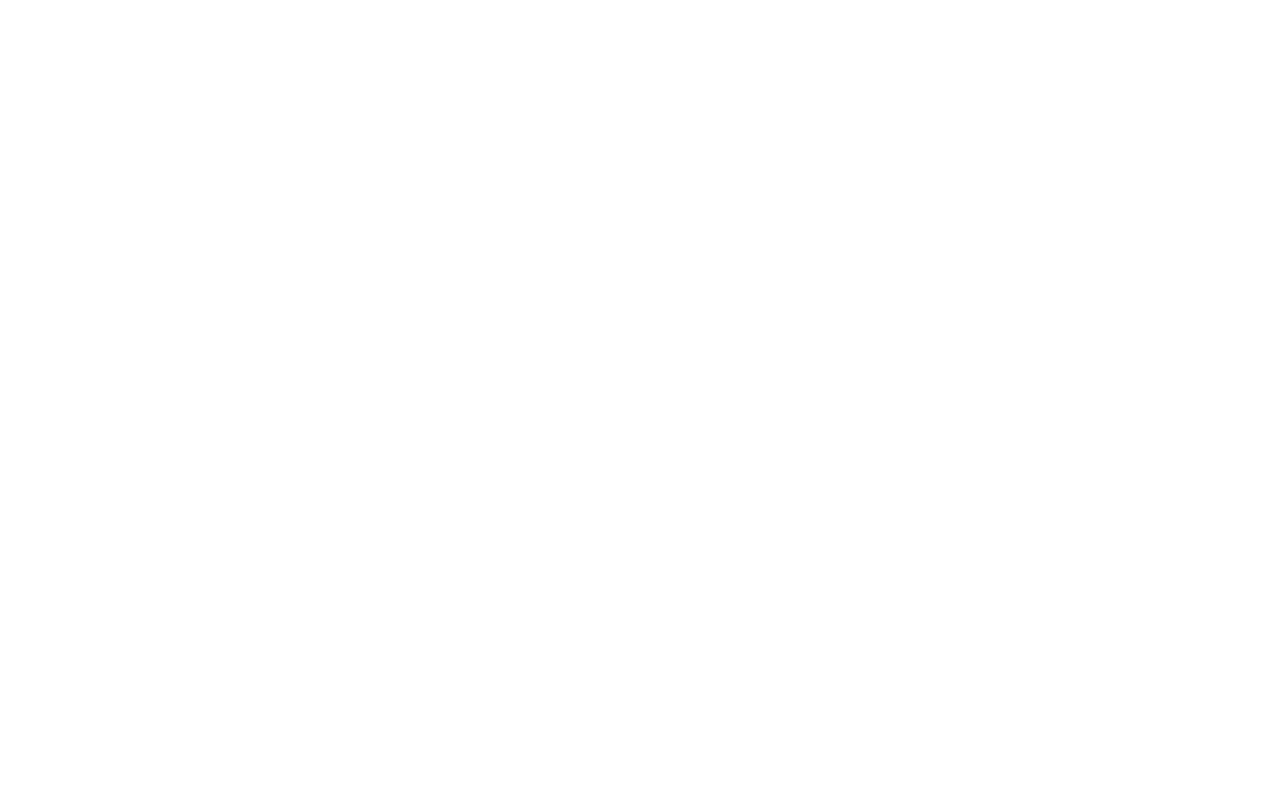
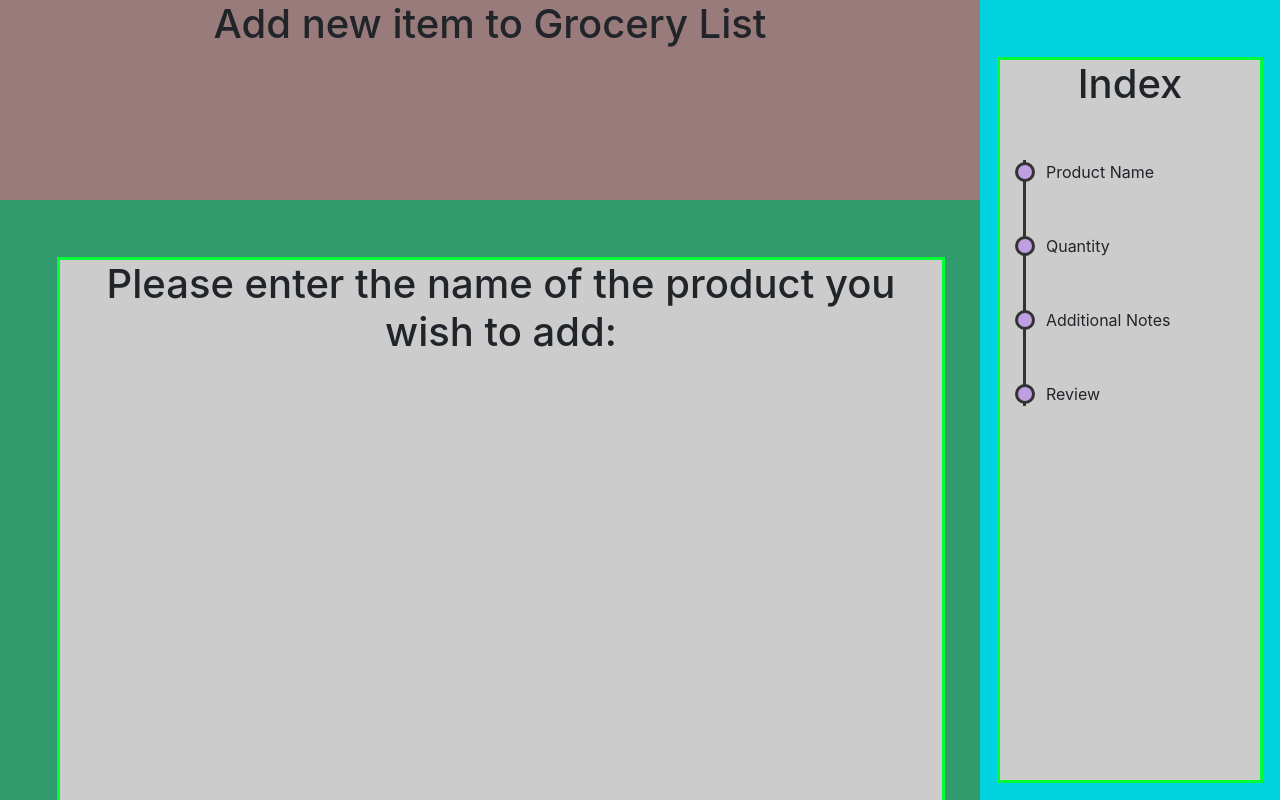
Before and after one commit to bcstarke/food-pantry-central, a React (Create React App) app: page /createItem in a window 1280 px wide. Built offline with nearby package versions, Linux system fonts and the light colour scheme.

Commit message:
Add grocery skeleton

```diff
--- a/package.json
+++ b/package.json
@@ -7,10 +7,11 @@
     "@testing-library/react": "^11.1.0",
     "@testing-library/user-event": "^12.1.10",
     "react": "^17.0.1",
+    "react-bootstrap": "latest",
     "react-dom": "^17.0.1",
+    "react-router-dom": "^5.2.0",
     "react-scripts": "4.0.1",
-    "web-vitals": "^1.0.1",
-    "react-bootstrap": "latest"
+    "web-vitals": "^1.0.1"
   },
   "scripts": {
     "start": "react-scripts start",
--- a/src/App.js
+++ b/src/App.js
@@ -3,6 +3,7 @@
 import 'bootstrap/dist/css/bootstrap.min.css';
 import MainMenu from "./components/mainMenu/MainMenu";
 import ChoosePantry from "./components/choosePantry/ChoosePantry";
+import CreateGroceryItem from "./components/createGroceryItem/CreateGroceryItem";
 import {
     BrowserRouter as Router,
     Route,
@@ -23,6 +24,7 @@
                 <div className="App">
                     <Route exact path="/" component={MainMenu}/>
                     <Route exact path="/hello" component={ChoosePantry}/>
+                    <Route exact path="/createItem" component={CreateGroceryItem}/>
                 </div>
             </Router>
         );
--- a/src/components/choosePantry/ChoosePantry.css
+++ b/src/components/choosePantry/ChoosePantry.css
@@ -24,3 +24,107 @@
     display: flex;
     justify-content: center;
 }
+
+.box {
+    display: flex;
+    flex-flow: row wrap;
+}
+
+#input-container, #index, #header, #child-index, #child-input-container{
+    position: absolute
+}
+#index {
+    padding: 20px;
+    width: 300px;
+    top: 0;
+    bottom: 0;
+    right: 0px;
+    overflow:hidden;
+
+}
+#input-container{
+    padding: 60px;
+    top: 200px;
+    right: 300px;
+    bottom: 0px;
+    left: 0px;
+    overflow-y: auto
+}
+
+#child-input-container{
+    outline:3px solid #00ff36;
+    height: 90%;
+    width: 90%;
+
+    background:#ccc
+}
+
+#header {
+    height: 200px;
+    right: 300px;
+    top: 0;
+    left: 0;
+}
+
+#child-index {
+    outline:3px solid #00ff36;
+    height: 90%;
+    width: 260px;
+    bottom: 20px;
+    background:#ccc;
+    overflow:hidden;
+}
+.timeline {
+    position: relative;
+    margin-top: 20%;
+    width: 90%;
+
+
+}
+
+.timeline ul li {
+    margin-bottom: 50px;
+    list-style-type: none;
+    display: flex;
+    flex-direction: row;
+    align-items: center;
+    margin-left: -25px;
+
+}
+
+.point {
+    min-width: 20px;
+    margin-right: 5%;
+    height: 20px;
+    background-color: #be9fe1;
+    border-radius: 100%;
+    z-index: 2;
+    border: 3px #333333 solid;
+    left: -100px;
+
+}
+
+.timeline::before {
+    content: "";
+    position: absolute;
+    height: 100%;
+    width: 3px;
+    left: 10%;
+    background-color: #333333;
+}
+
+
+
+
+
+
+
+
+
+
+/*just for demo*/
+
+#header{background:#9a7b7b}
+#input-container{background:#319b6d}
+#index{background:#00d2df}
+#index{background:#00d2df}
--- /dev/null
+++ b/src/components/createGroceryItem/CreateGroceryItem.css
@@ -0,0 +1,26 @@
+.main-container {
+    padding-top: 2rem;
+}
+
+.main-container .zip-input {
+    padding-top: 2rem;
+    width: 20rem;
+}
+
+.main-container .show-results-text {
+    padding-top: 2rem;
+}
+
+.main-container .radius-drop-down{
+    padding-top: 2rem;
+    padding-left: -3rem;
+}
+.main-container .btn-search-pantry{
+    padding-top: 2rem;
+}
+
+.main-container .user-input-row {
+    align-items: center;
+    display: flex;
+    justify-content: center;
+}
--- /dev/null
+++ b/src/components/createGroceryItem/CreateGroceryItem.js
@@ -0,0 +1,56 @@
+import React, {Component} from "react";
+import "./CreateGroceryItem.css"
+import 'bootstrap/dist/css/bootstrap.min.css'
+import {Link} from 'react-router-dom'
+
+
+export default class createGroceryItem extends Component {
+
+    render() {
+        return (
+            <div className="main-container" id="home">
+                <div id="header">
+                    <h1>Add new item to Grocery List</h1>
+                </div>
+                <div id="input-container">
+                        <div id="child-input-container">
+                            <h1>Please enter the name of the product you wish to add:</h1>
+                        </div>
+                </div>
+                <div id="index">
+
+                    <div id="child-index">
+                        <h1>Index</h1>
+                        <div className="timeline">
+                            <ul>
+                                <li>
+
+                                    <div className="point"></div>
+                                    Product Name
+                                </li>
+                                <li>
+
+                                    <div className="point"></div>
+                                    Quantity
+                                </li>
+                                <li>
+
+                                    <div className="point"></div>
+                                    Additional Notes
+                                </li>
+                                <li>
+
+                                    <div className="point"></div>
+                                    Review
+                                </li>
+                            </ul>
+                        </div>
+                    </div>
+
+                </div>
+
+
+            </div>
+        )
+    }
+}
```
Also changed, not shown: 2 other files (tests, documents, lock files or other folders).
